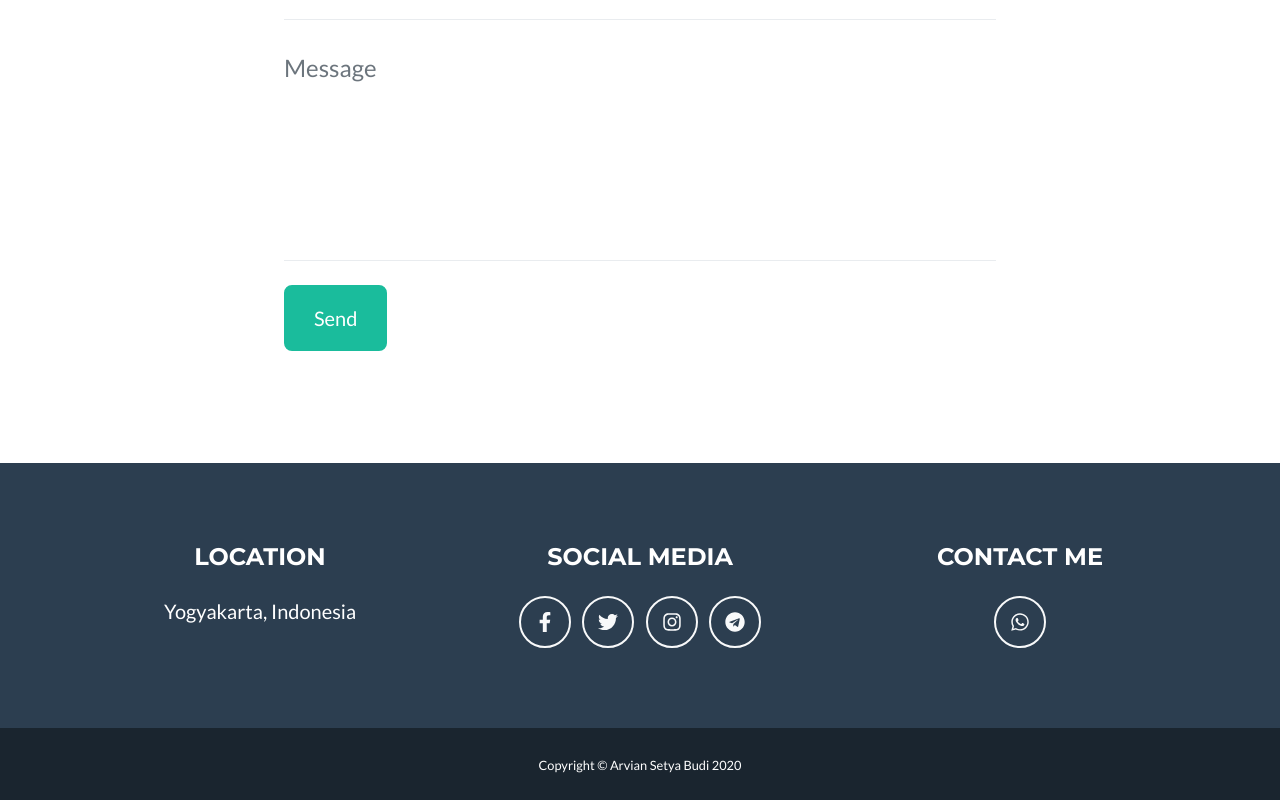
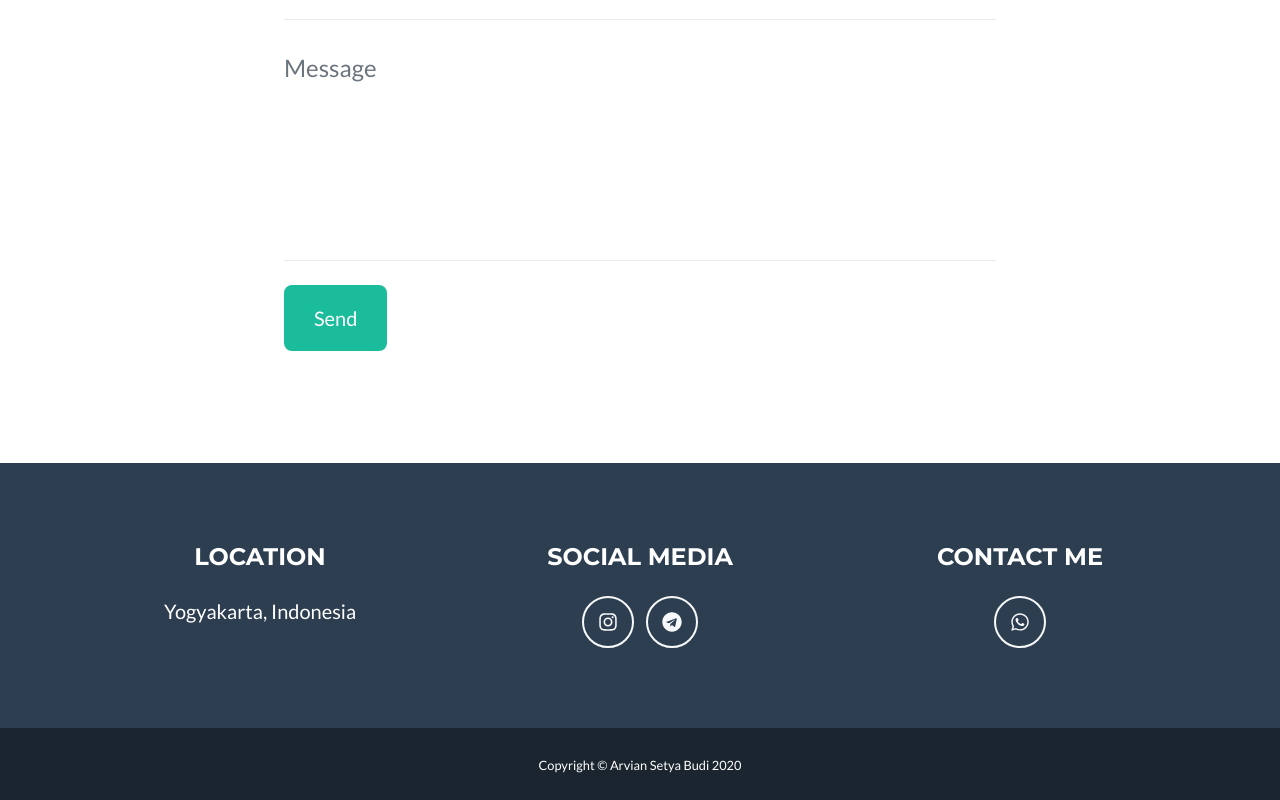
Before and after one commit to arviansetya/arviansetya.github.io, a plain HTML site: page index.html in a window 1280 px wide. Shown: the part 2373-3173 px from the top of the page. Drawn offline with nearby package versions, Linux system fonts and the light colour scheme.

Commit message:
edit social media

```diff
--- a/index.html
+++ b/index.html
@@ -198,8 +198,6 @@
                     <!-- Footer Social Icons-->
                     <div class="col-lg-4 mb-5 mb-lg-0">
                         <h4 class="text-uppercase mb-4">Social Media</h4>
-                        <a class="btn btn-outline-light btn-social mx-1" href="#!"><i class="fab fa-fw fa-facebook-f"></i></a>
-                        <a class="btn btn-outline-light btn-social mx-1" href="#!"><i class="fab fa-fw fa-twitter"></i></a>
                         <a class="btn btn-outline-light btn-social mx-1" href="https://www.instagram.com/arvian.setya/?hl=id"><i class="fab fa-fw fa-instagram"></i></a>
                         <a class="btn btn-outline-light btn-social mx-1" href="#!"><i class="fab fa-fw fa-telegram"></i></a>
                     </div>
```
